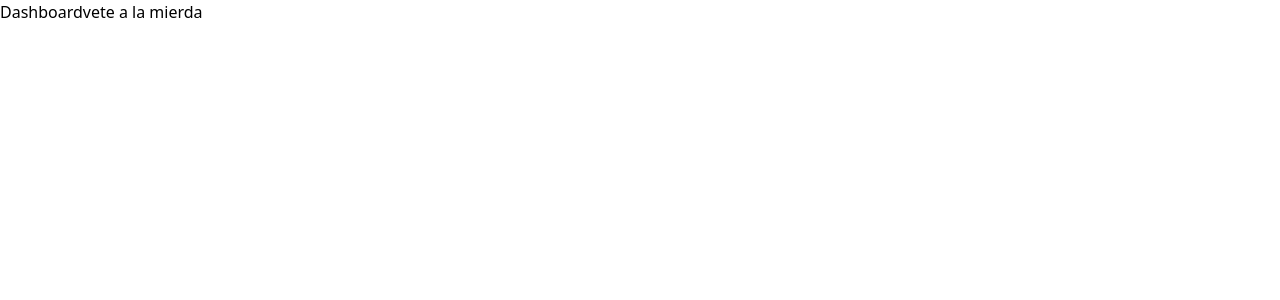
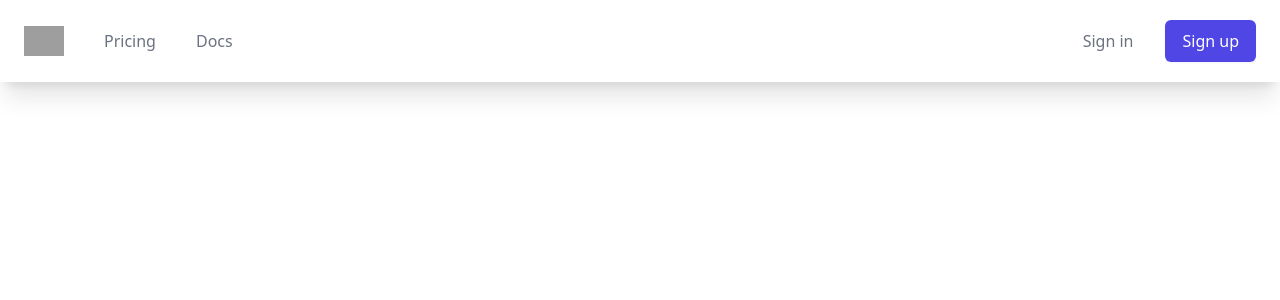
Before and after one commit to EslimDaga/platzi, a React (Create React App) app: page /dashboard in a window 1280 px wide. Shown: the top 300 px of the page. Built offline with nearby package versions, Linux system fonts and the light colour scheme; sample sign-in values are in the browser's storage; grey boxes are pictures that could not be loaded.

Commit message:
Add header

```diff
--- a/src/views/dashboard/index.js
+++ b/src/views/dashboard/index.js
@@ -1,5 +1,50 @@
-import { useNavigate } from "react-router-dom";
+import { Popover, Transition } from "@headlessui/react";
+import { Link, useNavigate } from "react-router-dom";
 import { logout, useAuthDispatch } from "../../contexts/auth/index";
+import { FaArrowDown, FaBars, FaChartBar, FaHamburger, FaICursor, FaMarkdown, FaPhone, FaPlay, FaSupple, FaTimes } from "react-icons/fa";
+import { Fragment } from "react";
+
+const solutions = [
+  {
+    name: "Analytics",
+    description:
+      "Get a better understanding of where your traffic is coming from.",
+    href: "#",
+    icon: FaChartBar,
+  },
+  {
+    name: "Engagement",
+    description: "Speak directly to your customers in a more meaningful way.",
+    href: "#",
+    icon: FaICursor,
+  }
+];
+const callsToAction = [
+  { name: "Watch Demo", href: "#", icon: FaPlay },
+  { name: "Contact Sales", href: "#", icon: FaPhone },
+];
+const resources = [
+  {
+    name: "Help Center",
+    description:
+      "Get all of your questions answered in our forums or contact support.",
+    href: "#",
+    icon: FaSupple,
+  },
+];
+const recentPosts = [
+  { id: 1, name: "Boost your conversion rate", href: "#" },
+  {
+    id: 2,
+    name: "How to use search engine optimization to drive traffic to your site",
+    href: "#",
+  },
+  { id: 3, name: "Improve your customer experience", href: "#" },
+];
+
+function classNames(...classes) {
+  return classes.filter(Boolean).join(" ");
+}
 
 const Dashboard = () => {
 
@@ -12,10 +57,122 @@ const Dashboard = () => {
   }
 
   return (
-    <div>
-      Dashboard
-      <button onClick={handleLogout}>vete a la mierda</button>
-    </div>
+    <Popover className="relative bg-white dark:bg-gray-900 shadow-xl">
+      <div className="w-full mx-auto px-6 sm:px-6">
+        <div className="flex justify-between items-center py-5 md:space-x-10">
+          <div className="flex justify-start">
+            <Link to="#">
+              <span className="sr-only">platzi logo</span>
+              <figure>
+                <img
+                  src="https://static.platzi.com/media/platzi-isotipo@2x.png"
+                  alt="Platzi logo"
+                  className="m-auto"
+                  width={40}
+                />
+              </figure>
+            </Link>
+          </div>
+          <div className="-mr-2 -my-2 md:hidden">
+            <Popover.Button className="bg-white rounded-md p-2 inline-flex items-center justify-center text-gray-400 hover:text-gray-500 hover:bg-gray-100 focus:outline-none focus:ring-2 focus:ring-inset focus:ring-indigo-500">
+              <span className="sr-only">Open menu</span>
+              <FaBars className="h-6 w-6" aria-hidden="true" />
+            </Popover.Button>
+          </div>
+          <Popover.Group as="nav" className="hidden md:flex space-x-10">
+            <Link
+              to="#"
+              className="text-base font-medium text-gray-500 hover:text-gray-900"
+            >
+              Pricing
+            </Link>
+            <Link
+              to="#"
+              className="text-base font-medium text-gray-500 hover:text-gray-900"
+            >
+              Docs
+            </Link>
+          </Popover.Group>
+          <div className="hidden md:flex items-center justify-end md:flex-1 lg:w-0">
+            <Link
+              to="#"
+              className="whitespace-nowrap text-base font-medium text-gray-500 hover:text-gray-900"
+            >
+              Sign in
+            </Link>
+            <Link
+              to="#"
+              className="ml-8 whitespace-nowrap inline-flex items-center justify-center px-4 py-2 border border-transparent rounded-md shadow-sm text-base font-medium text-white bg-indigo-600 hover:bg-indigo-700"
+            >
+              Sign up
+            </Link>
+          </div>
+        </div>
+      </div>
+
+      <Transition
+        as={Fragment}
+        enter="duration-200 ease-out"
+        enterFrom="opacity-0 scale-95"
+        enterTo="opacity-100 scale-100"
+        leave="duration-100 ease-in"
+        leaveFrom="opacity-100 scale-100"
+        leaveTo="opacity-0 scale-95"
+      >
+        <Popover.Panel
+          focus
+          className="absolute top-0 inset-x-0 p-2 transition transform origin-top-right md:hidden"
+        >
+          <div className="rounded-lg shadow-lg ring-1 ring-black ring-opacity-5 bg-white divide-y-2 divide-gray-50">
+            <div className="pt-5 pb-6 px-5">
+              <div className="flex items-center justify-between">
+                <div>
+                  <figure>
+                    <img
+                      src="https://static.platzi.com/media/platzi-isotipo@2x.png"
+                      alt="Platzi logo"
+                      className="m-auto"
+                      width={40}
+                    />
+                  </figure>
+                </div>
+                <div className="-mr-2">
+                  <Popover.Button className="bg-white rounded-md p-2 inline-flex items-center justify-center text-gray-400 hover:text-gray-500 hover:bg-gray-100 focus:outline-none focus:ring-2 focus:ring-inset focus:ring-indigo-500">
+                    <span className="sr-only">Close menu</span>
+                    <FaTimes className="h-6 w-6" aria-hidden="true" />
+                  </Popover.Button>
+                </div>
+              </div>
+            </div>
+            <div className="py-6 px-5 space-y-6">
+              <div className="grid grid-cols-2 gap-y-4 gap-x-8">
+                <Link
+                  to="#"
+                  className="text-base font-medium text-gray-900 hover:text-gray-700"
+                >
+                  Pricing
+                </Link>
+
+                <Link
+                  to="#"
+                  className="text-base font-medium text-gray-900 hover:text-gray-700"
+                >
+                  Docs
+                </Link>
+              </div>
+              <div>
+                <Link
+                  to="#"
+                  className="w-full flex items-center justify-center px-4 py-2 border border-transparent rounded-md shadow-sm text-base font-medium text-white bg-indigo-600 hover:bg-indigo-700"
+                >
+                  Sign up
+                </Link>
+              </div>
+            </div>
+          </div>
+        </Popover.Panel>
+      </Transition>
+    </Popover>
   );
 }
 
```
